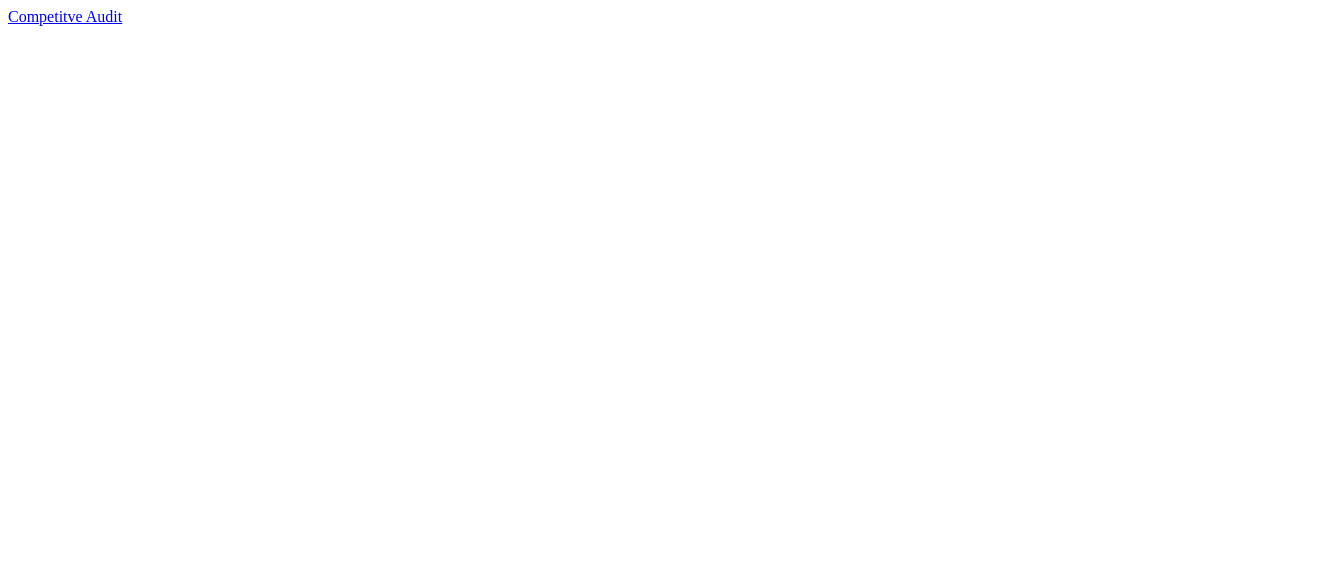
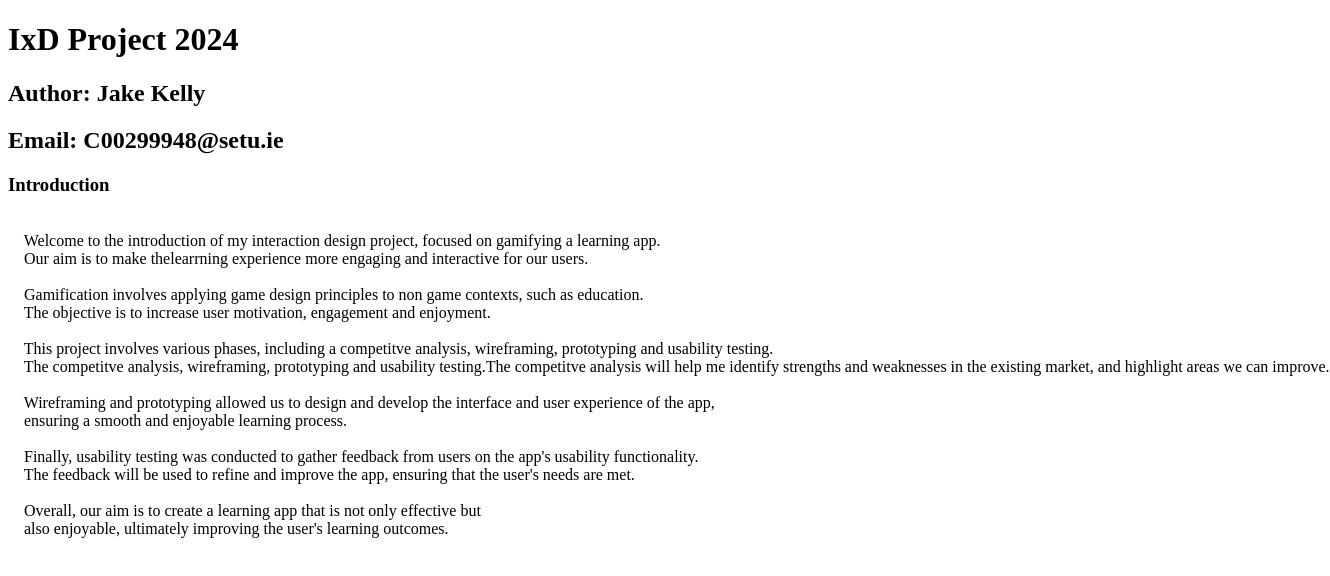
Before and after one commit to KenPowerClassroom/ixd-project-2024-JakePaulKelly, a plain HTML site: page index.html in a window 1280 px wide. Shown: the whole page, 1330 px wide, since content can reach past the window. Drawn offline with Linux system fonts and the light colour scheme.

Commit message:
Added intro

```diff
--- a/index.html
+++ b/index.html
@@ -3,9 +3,36 @@
 <head>
     <title>IXD24</title>
 </head>
-<body>
-    <a href="CompAudit.html">
-        Competitve Audit
-    </a>
+<style>
+    .p1{
+        font-family: 'Franklin Gothic';
+    }
+    p{
+        white-space: pre;
+    }
+</style>
+<h1>IxD Project 2024</h1>
+<h2> Author: Jake Kelly</h2>
+<h2> Email: C00299948@setu.ie</h2>
+<h3> Introduction</h3>
+<p class="p1">
+    Welcome to the introduction of my interaction design project, focused on gamifying a learning app.
+    Our aim is to make thelearrning experience more engaging and interactive for our users.
+
+    Gamification involves applying game design principles to non game contexts, such as education.
+    The objective is to increase user motivation, engagement and enjoyment.
+
+    This project involves various phases, including a competitve analysis, wireframing, prototyping and usability testing.
+    The competitve analysis, wireframing, prototyping and usability testing.The competitve analysis will help me identify strengths and weaknesses in the existing market, and highlight areas we can improve.
+
+    Wireframing and prototyping allowed us to design and develop the interface and user experience of the app,
+    ensuring a smooth and enjoyable learning process.
+
+    Finally, usability testing was conducted to gather feedback from users on the app's usability functionality.
+    The feedback will be used to refine and improve the app, ensuring that the user's needs are met.
+
+    Overall, our aim is to create a learning app that is not only effective but
+    also enjoyable, ultimately improving the user's learning outcomes.
+</p>
 </body>
 </html>
```
